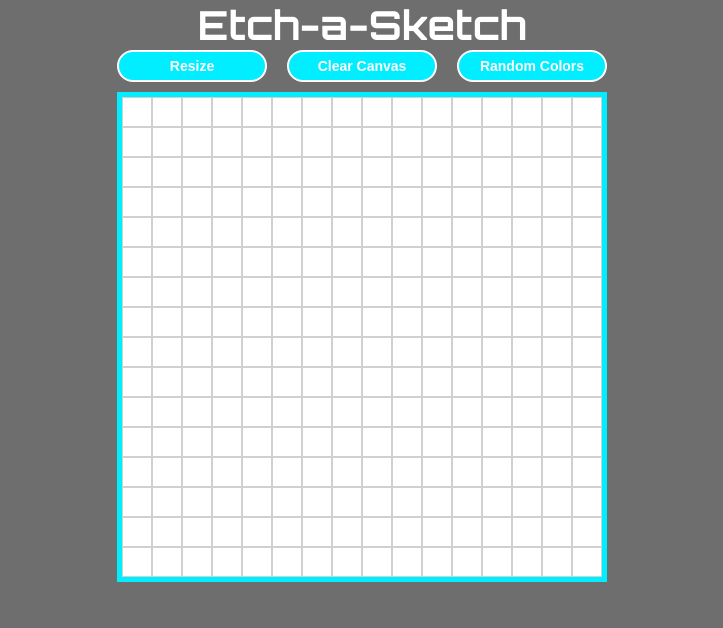
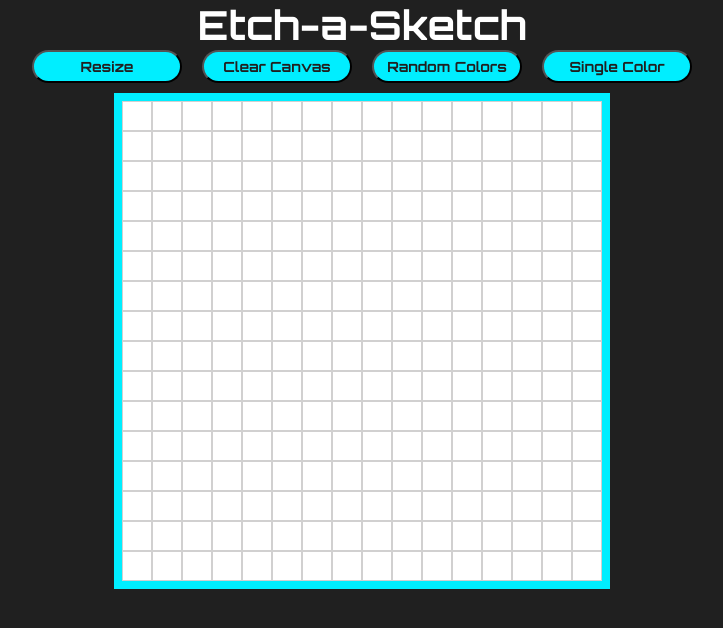
Before and after one commit to arpitneewaliya/Etch-a-Sketch, a plain HTML site: page index.html in a window 1280 px wide. Both pictures are taken after a click on the button "Clear Canvas". Shown: the whole page, without its empty margins (278-1001 px from the left). Drawn offline with Linux system fonts and the light colour scheme; a web font is replaced by a local one.

Commit message:
Make website look good and add single color button

```diff
--- a/index.html
+++ b/index.html
@@ -14,6 +14,7 @@
         <button id="resize">Resize</button>
         <button id="clear">Clear Canvas</button>
         <button id="random_colors">Random Colors</button>
+        <button id="single">Single Color</button>
     </div>
     <div id="canvas">
         <div id="container"></div>
--- a/script.js
+++ b/script.js
@@ -85,19 +85,29 @@ resizeBtn.addEventListener('click', () => {
 let resize = document.querySelector('#resize');
 let clearBtn = document.querySelector('#clear');
 let random_colors = document.querySelector('#random_colors');
+let single = document.querySelector('#single');
 
 function hoverEffect (btn) {
-    btn.addEventListener('mousedown', () => {
+    btn.addEventListener('mouseenter', () => {
         btn.style.backgroundColor = '#99f8ff';
+        btn.style.color = 'white';
+        btn.style.fontSize = '15px';
     });
-    btn.addEventListener('mouseup', () => {
+    btn.addEventListener('mouseout', () => {
+        btn.style.backgroundColor = '#00eeff';
+        btn.style.color = '#202020';
+        btn.style.fontSize = '14px';
+    });
+    btn.addEventListener('click', () => {
         btn.style.backgroundColor = '#00eeff';
     });
+
 }
 
 hoverEffect(resize);
 hoverEffect(clearBtn);
 hoverEffect(random_colors);
+hoverEffect(single);
 
 
 random_colors.addEventListener('click', () => {
@@ -113,3 +123,13 @@ random_colors.addEventListener('click', () => {
 function RandomColors() {
     return Math.floor(Math.random()*255);
 }
+
+single.addEventListener('click', () => {
+    let boxes = document.querySelectorAll('.boxes');
+    let boxArr = [...boxes];
+    for (const eachBox of boxArr) {
+        eachBox.addEventListener('mouseenter', () => {
+            eachBox.style.backgroundColor = 'black';
+        });
+    }
+});
--- a/style.css
+++ b/style.css
@@ -1,7 +1,7 @@
 @import url('https://fonts.googleapis.com/css2?family=Orbitron:wght@400..900&family=Playwrite+CL:wght@100..400&display=swap');
 body {
     margin: 0;
-    background-color: rgb(110, 110, 110);
+    background-color: #202020;
 }
 
 .boxes {
@@ -23,7 +23,7 @@ body {
     height: 480px;
     width: 480px;
     background-color: white;
-    border: 5px solid #00eeff;
+    border: 8px solid #00eeff;
 }
 
 #btnHolder {
@@ -35,22 +35,28 @@ body {
 
 #resize,
 #clear,
-#random_colors {
+#random_colors,
+#single {
     padding: 6px;
     width: 150px;
     border-radius: 60px;
     background-color: #00eeff;
-    color: white;
+    color: #202020;
     font-size: 14px;
     font-weight: 700;
-    border: 2px solid white;
+    /* border: 2px solid white; */
     box-sizing: border-box;
     cursor: pointer;
+    font-family: "Orbitron", sans-serif;
 }
 
 #clear {
     margin-left: 20px;
     margin-right: 20px;
+}
+
+#single {
+    margin-left: 20px;
 }
 
 #canvas {
```
